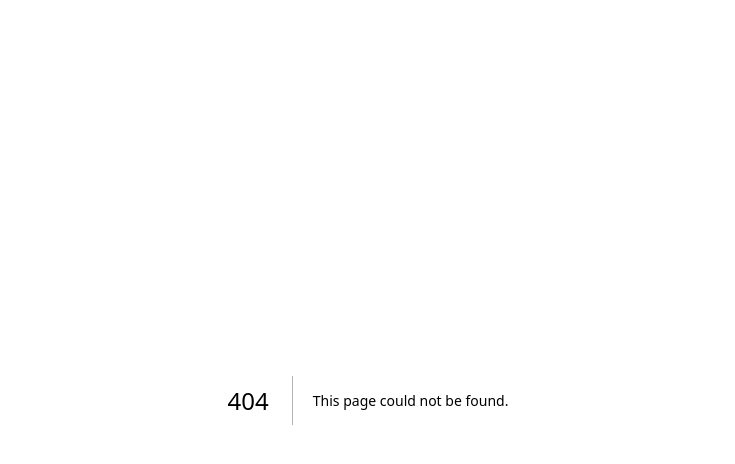
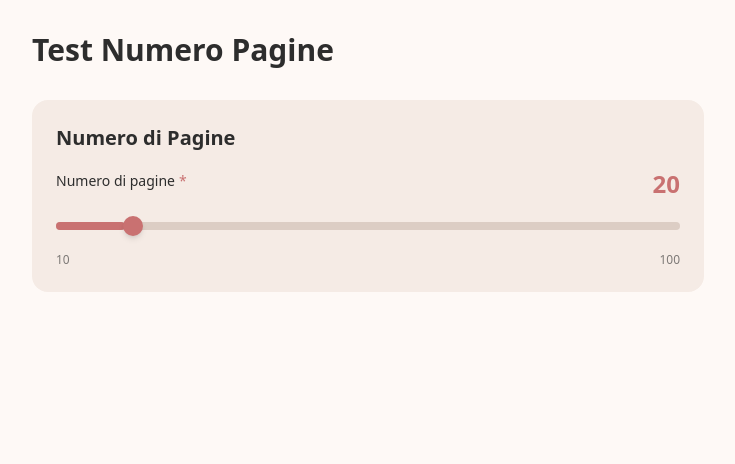
Before and after one commit to elisagiorgi/my-photobook, a Next.js app in the folder myphotobook/: page /test-pages in a window 1280 px wide. Before the commit this address had no page. Shown: the top 464 px of the page, without its empty margins (272-1007 px from the left). Built offline with nearby package versions, Linux system fonts and the light colour scheme.

Commit message:
feat: add PageCountSelector component and test page for page count selection

```diff
--- /dev/null
+++ b/myphotobook/app/components/molecules/PageCountSelector.tsx
@@ -0,0 +1,76 @@
+"use client";
+
+import * as Slider from "@radix-ui/react-slider";
+import { Label } from "@/components/atoms/Label";
+
+interface PageCountSelectorProps {
+  pages: number;
+  onChange: (pages: number) => void;
+}
+
+export function PageCountSelector({ pages, onChange }: PageCountSelectorProps) {
+  const showWarning = pages > 60;
+
+  return (
+    <div className="space-y-4">
+      <div className="flex items-center justify-between">
+        <Label required>Numero di pagine</Label>
+        <span
+          className="text-2xl font-bold"
+          style={{ color: "var(--primary)" }}
+        >
+          {pages}
+        </span>
+      </div>
+
+      <Slider.Root
+        className="relative flex items-center w-full h-5 select-none touch-none"
+        value={[pages]}
+        onValueChange={(value) => onChange(value[0])}
+        min={10}
+        max={100}
+        step={1}
+      >
+        <Slider.Track
+          className="relative grow rounded-full h-2"
+          style={{ backgroundColor: "var(--border)" }}
+        >
+          <Slider.Range
+            className="absolute h-full rounded-full"
+            style={{ backgroundColor: "var(--primary)" }}
+          />
+        </Slider.Track>
+        <Slider.Thumb
+          className="block w-5 h-5 rounded-full shadow-md focus:outline-none focus:ring-2 focus:ring-offset-2"
+          style={{
+            backgroundColor: "var(--primary)",
+            cursor: "grab",
+          }}
+          aria-label="Numero di pagine"
+        />
+      </Slider.Root>
+
+      <div className="relative flex justify-between text-xs opacity-60">
+        <span>10</span>
+
+        <span>100</span>
+      </div>
+
+      {showWarning && (
+        <div
+          className="p-3 rounded-lg text-sm flex items-center gap-2"
+          style={{
+            backgroundColor: "var(--warning)",
+            color: "var(--warning-foreground)",
+          }}
+        >
+          <span className="text-lg">⚠️</span>
+          <div>
+            <strong>Attenzione:</strong> il costo aumenterà per l'aggiunta di
+            pagine extra.
+          </div>
+        </div>
+      )}
+    </div>
+  );
+}
--- a/myphotobook/app/components/molecules/index.ts
+++ b/myphotobook/app/components/molecules/index.ts
@@ -1,3 +1,4 @@
 //molecules
 export { ShippingForm } from "./ShippingForm";
 export { BookFormatSelector } from "./BookFormatSelector";
+export { PageCountSelector } from "./PageCountSelector";
--- /dev/null
+++ b/myphotobook/app/test-pages/page.tsx
@@ -0,0 +1,37 @@
+"use client";
+
+import { useState } from "react";
+import { PageCountSelector } from "@/components/molecules/PageCountSelector";
+
+export default function TestPageCountPage() {
+  const [pages, setPages] = useState(20);
+
+  const handlePagesChange = (newPages: number) => {
+    setPages(newPages);
+    console.log("Numero di pagine:", newPages);
+  };
+
+  return (
+    <div
+      className="min-h-screen p-4 md:p-8"
+      style={{
+        backgroundColor: "var(--background)",
+        color: "var(--text)",
+      }}
+    >
+      <div className="max-w-2xl mx-auto">
+        <header className="mb-8">
+          <h1 className="text-3xl font-bold mb-2">Test Numero Pagine</h1>
+        </header>
+
+        <div
+          className="rounded-2xl p-6 mb-6"
+          style={{ backgroundColor: "var(--disabled)" }}
+        >
+          <h2 className="text-xl font-semibold mb-4">Numero di Pagine</h2>
+          <PageCountSelector pages={pages} onChange={handlePagesChange} />
+        </div>
+      </div>
+    </div>
+  );
+}
```
